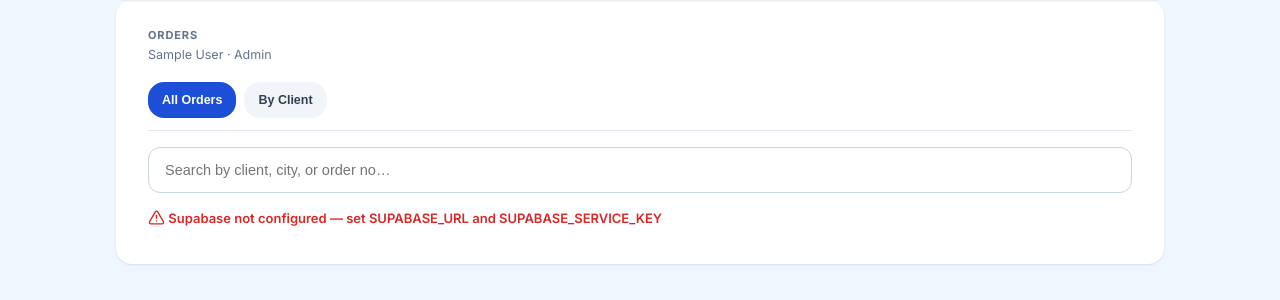
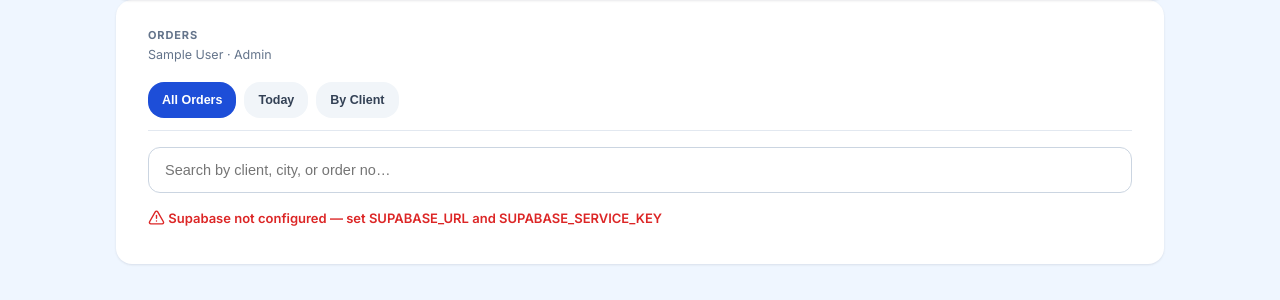
Before and after one commit to Icestasy-Projects/Icestasy-order-desk, a Flask app: page / in a window 1280 px wide. Shown: the part 499-799 px from the top of the page. Run offline with Flask 3, Linux system fonts and the light colour scheme; the visitor is signed in with stand-in values (Sample User, id 1); data that the repository does not hold is empty.

Commit message:
Add Today filter tab to orders view
New tab between All Orders and By Client filters to only orders placed
today (IST). Uses the same flat paginated list as All Orders.

Co-Authored-By: Claude Opus 4.6 <noreply@anthropic.com>
Claude-Session: https://claude.ai/code/session_011vWwUD21MqAiHBZAgyDdWi

```diff
--- a/templates/dashboard.html
+++ b/templates/dashboard.html
@@ -342,6 +342,7 @@
 
         <div class="tab-bar-flat" id="groupTabs">
           <button class="tab-btn-flat active" onclick="setGrouping('none', this)">All Orders</button>
+          <button class="tab-btn-flat" onclick="setGrouping('today', this)">Today</button>
           <button class="tab-btn-flat" onclick="setGrouping('client', this)">By Client</button>
         </div>
 
@@ -736,9 +737,16 @@ function goToOrdersPage(p) {
   renderOrders();
 }
 
+function _todayIST() {
+  return new Date(new Date().toLocaleString("en-US", {timeZone: "Asia/Kolkata"})).toLocaleDateString("en-CA");
+}
 function filteredOrders() {
   let base = allOrders;
   if (selectedBU !== "all") base = base.filter(_orderMatchesBU);
+  if (grouping === "today") {
+    const today = _todayIST();
+    base = base.filter(o => o.created_at && o.created_at.slice(0, 10) === today);
+  }
   if (!searchQuery) return base;
   return base.filter(o =>
     (o.order_no || "").toLowerCase().includes(searchQuery) ||
@@ -1172,7 +1180,7 @@ function renderOrders() {
     renderStats(selectedBU === "all" ? allOrders : allOrders.filter(_orderMatchesBU));
     return;
   }
-  if (grouping === "none") {
+  if (grouping === "none" || grouping === "today") {
     // Rendering thousands of order rows at once is what was stalling the browser —
     // page it the same way the Flavours admin list already does.
     const totalPages = Math.max(1, Math.ceil(source.length / ORDERS_PAGE_SIZE));
```
